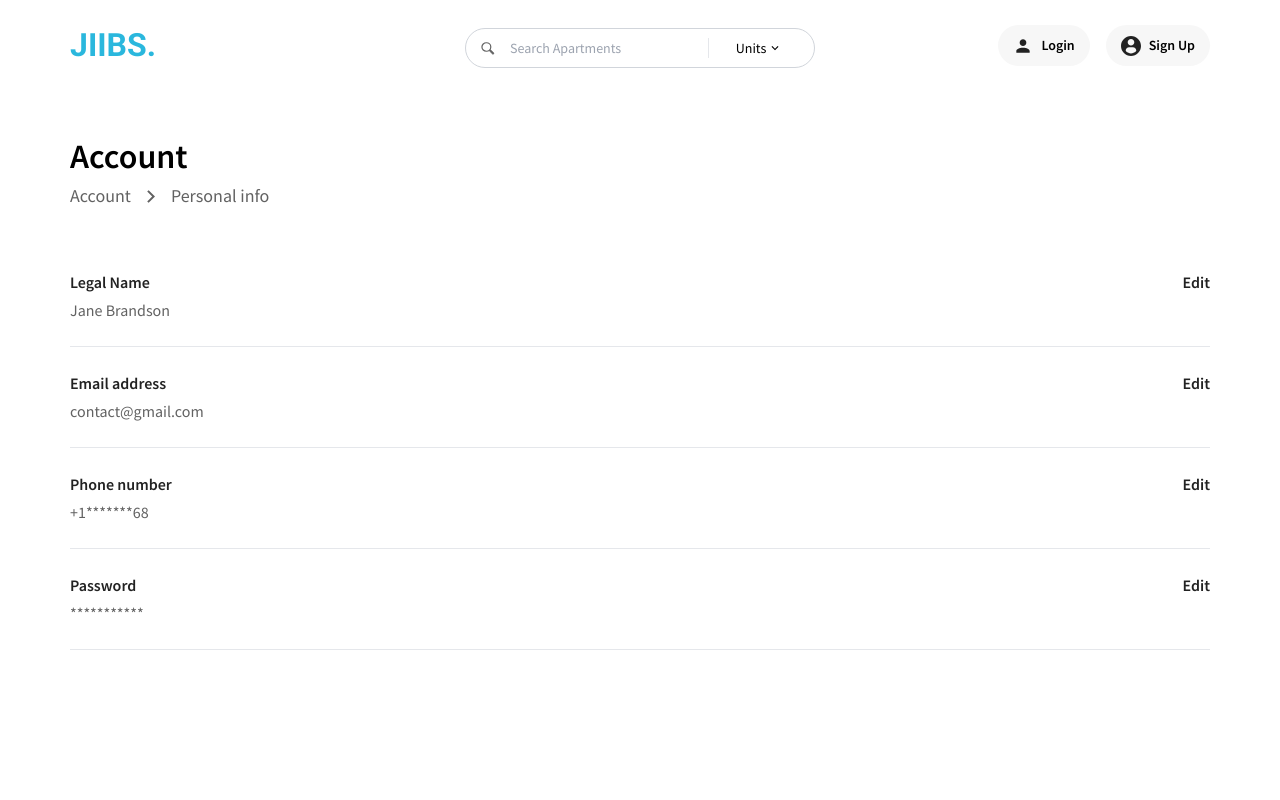
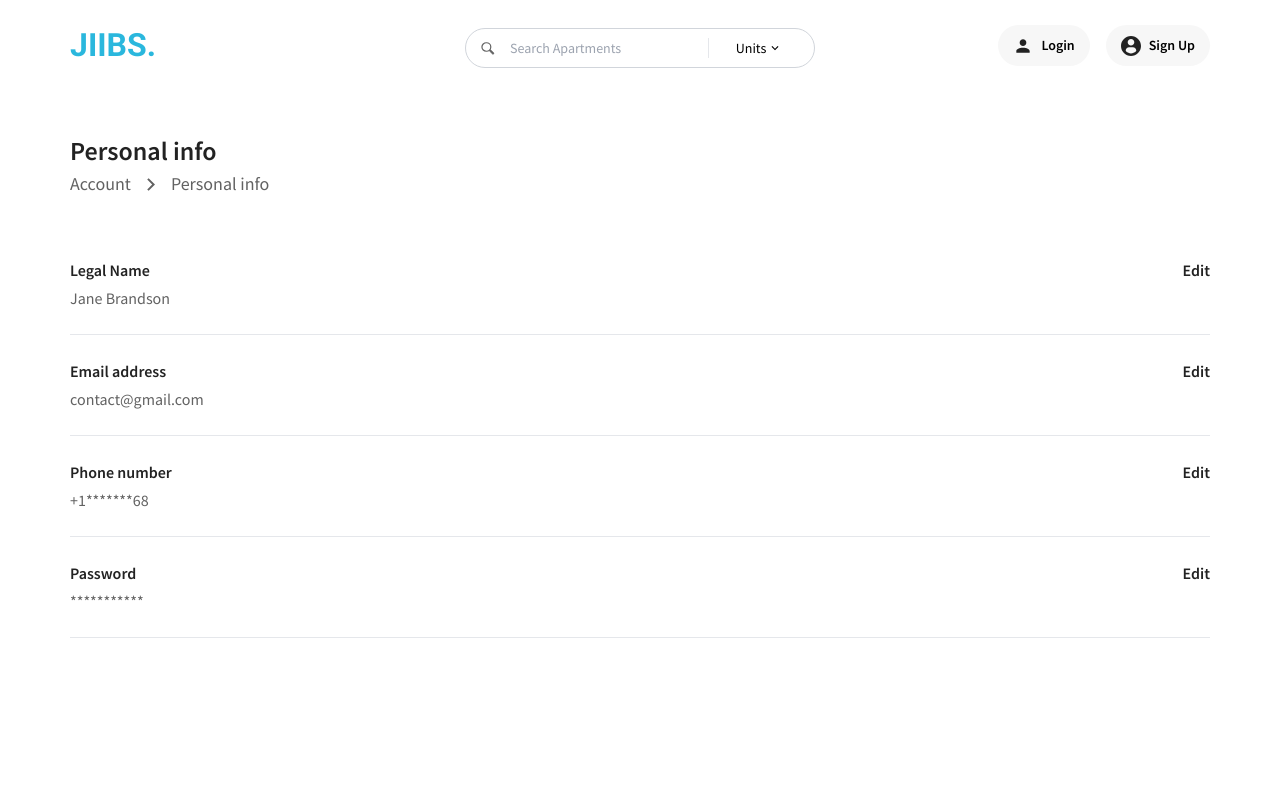
Before and after one commit to shariful10/jiibs, a Next.js app: page /account/personal-info in a window 1280 px wide. Shown: the top 800 px of the page. Built offline with nearby package versions, Linux system fonts and the light colour scheme.

Commit message:
some changes

```diff
--- a/src/Components/Pages/profileInfo/PageTitle.jsx
+++ b/src/Components/Pages/profileInfo/PageTitle.jsx
@@ -1,10 +1,12 @@
-import React from 'react'
+import React from "react";
 import Link from "next/link";
 
 const PageTitle = () => {
   return (
     <>
-         <h2 className="text-[34px] font-semibold">Account</h2>
+      <h2 className="font-semibold text-[26px] xxl:text-3xl text-blackText">
+        Personal info
+      </h2>
       <div className="flex items-center gap-2 text-darkGray text-lg">
         <Link href="/account" className="hover:text-primary">
           Account
@@ -21,15 +23,12 @@ const PageTitle = () => {
             fill="#626262"
           />
         </svg>
-            <Link
-               href="/account/personal-info"
-               className="hover:text-primary"
-            >
+        <Link href="/account/personal-info" className="hover:text-primary">
           Personal info
         </Link>
       </div>
     </>
-   )
-}
+  );
+};
 
-export default PageTitle
+export default PageTitle;
```
Lines whose indentation alone changed are shown as unchanged.
